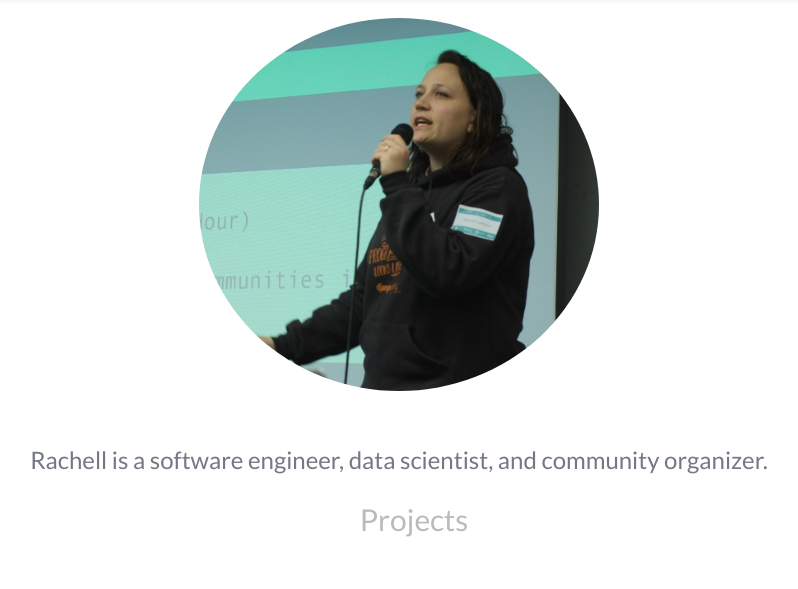
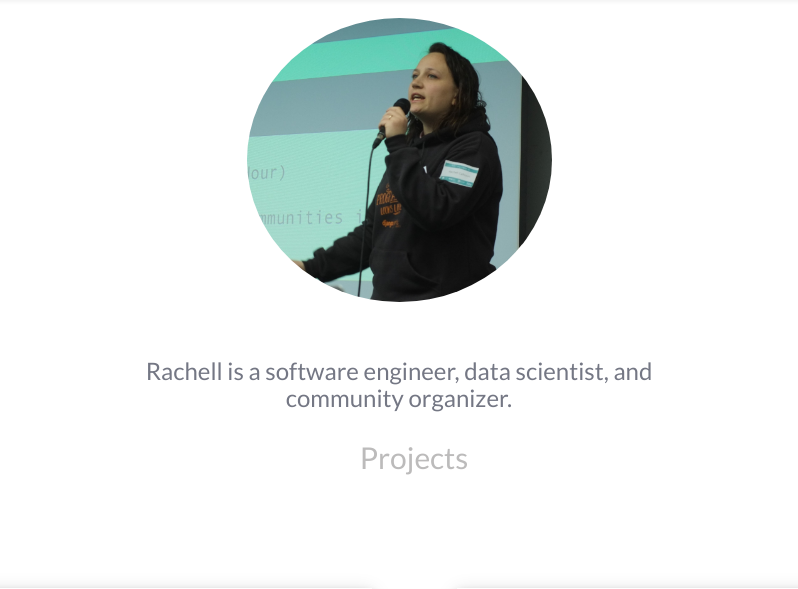
Before and after one commit to RachellCalhoun/mysite, a Django app: page / in a window 1280 px wide. Shown: the part 66-655 px from the top of the page, without its empty margins (241-1039 px from the left). Run offline with Django 3.2, Linux system fonts and the light colour scheme; data comes from the database, SQL or seed files in the repository; some libraries are stand-ins or nearby versions; some web fonts are replaced.

Commit message:
update style on main image

```diff
--- a/projects/templates/projects/home.html
+++ b/projects/templates/projects/home.html
@@ -4,10 +4,12 @@
 {% block header %}
 
 <div class="avatar-row" id="about">
-    <div class="col-md-12 text-center">
-        <img class="img-responsive mypic center-block img-circle" style="max-width:400px" src="{% static 'images/rachell_talking.JPG' %}">
+    <div class="col-md-3"></div>
+    <div class="col-md-6 text-center">
+        <img class="img-responsive mypic center-block img-circle" style="max-width:50%" src="{% static 'images/rachell_talking.JPG' %}">
         <h3>Rachell is a software engineer, data scientist, and community organizer.</h3>
     </div>
+    <div class="col-md-3"></div>
 </div>
 
 
```
